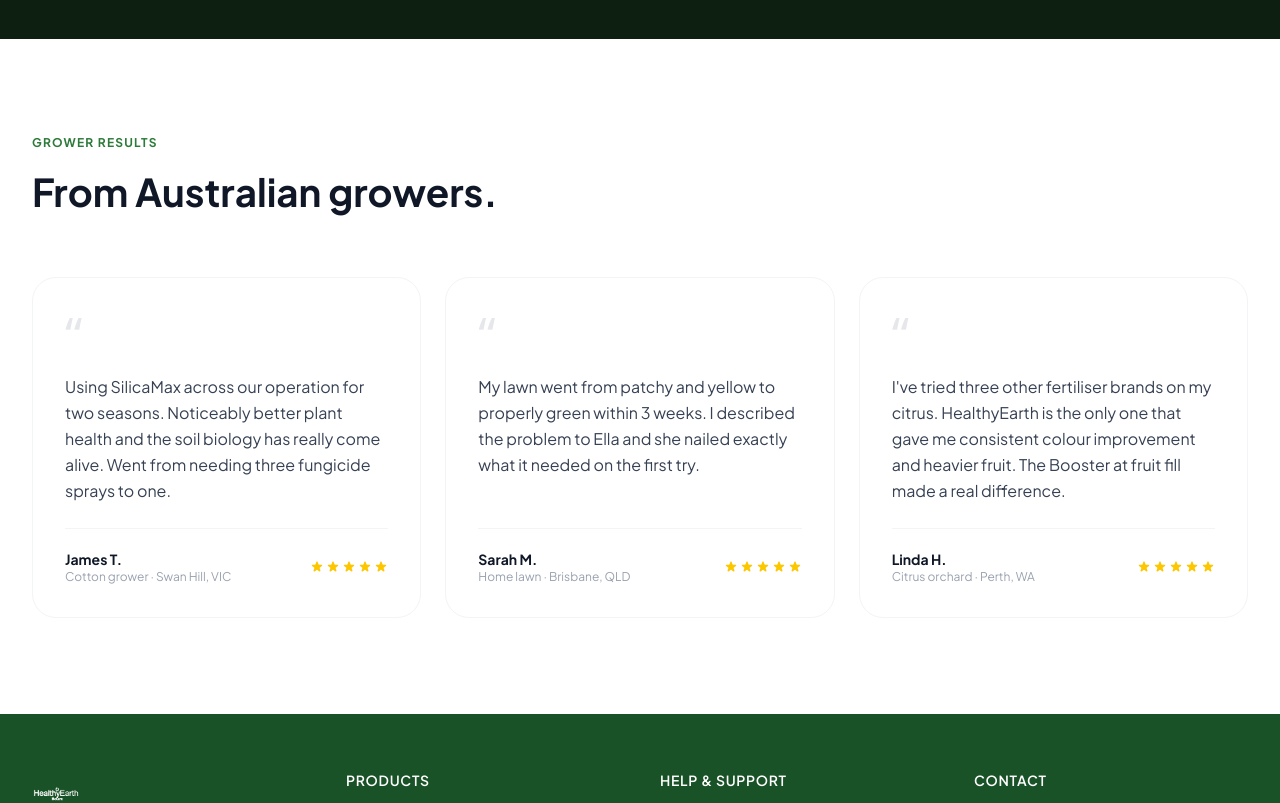
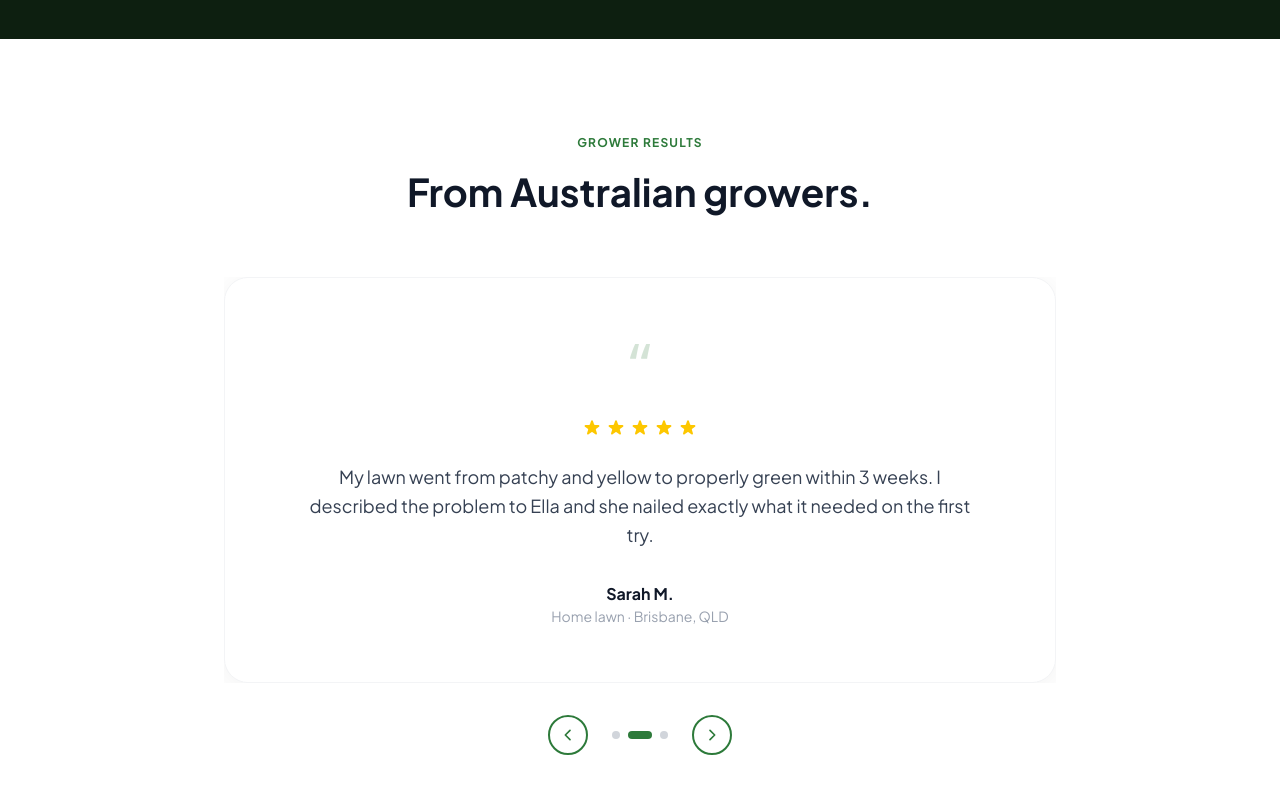
Before and after one commit to xUrbanShotsx/Healthy-Earth, a Next.js app: page / in a window 1280 px wide. Shown: the part 5380-6183 px from the top of the page. Built offline with nearby package versions, Linux system fonts and the light colour scheme.

Commit message:
Replace static testimonials grid with animated single-review slider

```diff
--- a/app/page.tsx
+++ b/app/page.tsx
@@ -5,17 +5,13 @@
 import { Icon } from "@/components/Icon";
 import HeroVideo from "@/components/HeroVideo";
 import StatsCounter from "@/components/StatsCounter";
+import TestimonialSlider from "@/components/TestimonialSlider";
 
 export const metadata: Metadata = {
   title: "Healthy Earth | Fertilisers & Plant Nutrition for Australian Gardens & Farms",
   description: "Scientifically formulated fertilisers for Australian lawns, gardens and farms. Get personalised plant nutrition advice from Ella, our AI agronomist — free, instant, and tailored to your soil.",
 };
 
-const testimonials = [
-  { name: "James T.", location: "Swan Hill, VIC", crop: "Cotton grower", text: "Using SilicaMax across our operation for two seasons. Noticeably better plant health and the soil biology has really come alive. Went from needing three fungicide sprays to one.", rating: 5 },
-  { name: "Sarah M.", location: "Brisbane, QLD", crop: "Home lawn", text: "My lawn went from patchy and yellow to properly green within 3 weeks. I described the problem to Ella and she nailed exactly what it needed on the first try.", rating: 5 },
-  { name: "Linda H.", location: "Perth, WA", crop: "Citrus orchard", text: "I've tried three other fertiliser brands on my citrus. HealthyEarth is the only one that gave me consistent colour improvement and heavier fruit. The Booster at fruit fill made a real difference.", rating: 5 },
-];
 
 export default function HomePage() {
   return (
@@ -417,35 +413,7 @@
       </section>
 
       {/* ── TESTIMONIALS ────────────────────────────────────────────────────── */}
-      <section className="py-24 bg-white">
-        <div className="max-w-7xl mx-auto px-4 sm:px-6 lg:px-8">
-          <div className="mb-14">
-            <p className="text-xs font-bold tracking-widest uppercase mb-3" style={{ color: "#2d7a3a" }}>Grower results</p>
-            <h2 className="font-bold text-gray-900" style={{ fontSize: "clamp(1.8rem, 3vw, 2.5rem)" }}>From Australian growers.</h2>
-          </div>
-          <div className="grid grid-cols-1 md:grid-cols-3 gap-6">
-            {testimonials.map((t, i) => (
-              <div key={i} className="bg-white rounded-3xl p-8 border border-gray-100 flex flex-col">
-                <div className="text-5xl font-sans text-gray-200 leading-none mb-4">&ldquo;</div>
-                <p className="text-gray-700 leading-relaxed flex-1 mb-6">{t.text}</p>
-                <div className="flex items-center justify-between pt-5 border-t border-gray-100">
-                  <div>
-                    <p className="font-bold text-gray-900 text-sm">{t.name}</p>
-                    <p className="text-gray-400 text-xs">{t.crop} · {t.location}</p>
-                  </div>
-                  <div className="flex gap-0.5">
-                    {Array.from({ length: t.rating }).map((_, j) => (
-                      <svg key={j} className="w-3.5 h-3.5 text-yellow-400" fill="currentColor" viewBox="0 0 20 20">
-                        <path d="M9.049 2.927c.3-.921 1.603-.921 1.902 0l1.07 3.292a1 1 0 00.95.69h3.462c.969 0 1.371 1.24.588 1.81l-2.8 2.034a1 1 0 00-.364 1.118l1.07 3.292c.3.921-.755 1.688-1.54 1.118l-2.8-2.034a1 1 0 00-1.175 0l-2.8 2.034c-.784.57-1.838-.197-1.539-1.118l1.07-3.292a1 1 0 00-.364-1.118L2.98 8.72c-.783-.57-.38-1.81.588-1.81h3.461a1 1 0 00.951-.69l1.07-3.292z"/>
-                      </svg>
-                    ))}
-                  </div>
-                </div>
-              </div>
-            ))}
-          </div>
-        </div>
-      </section>
+      <TestimonialSlider />
 
     </>
   );
--- /dev/null
+++ b/components/TestimonialSlider.tsx
@@ -0,0 +1,133 @@
+"use client";
+
+import { useState, useEffect, useCallback } from "react";
+
+const testimonials = [
+  { name: "James T.", location: "Swan Hill, VIC", crop: "Cotton grower", text: "Using SilicaMax across our operation for two seasons. Noticeably better plant health and the soil biology has really come alive. Went from needing three fungicide sprays to one.", rating: 5 },
+  { name: "Sarah M.", location: "Brisbane, QLD", crop: "Home lawn", text: "My lawn went from patchy and yellow to properly green within 3 weeks. I described the problem to Ella and she nailed exactly what it needed on the first try.", rating: 5 },
+  { name: "Linda H.", location: "Perth, WA", crop: "Citrus orchard", text: "I've tried three other fertiliser brands on my citrus. HealthyEarth is the only one that gave me consistent colour improvement and heavier fruit. The Booster at fruit fill made a real difference.", rating: 5 },
+];
+
+export default function TestimonialSlider() {
+  const [active, setActive] = useState(0);
+  const [animating, setAnimating] = useState(false);
+  const [direction, setDirection] = useState<"left" | "right">("left");
+
+  const goTo = useCallback((index: number, dir: "left" | "right") => {
+    if (animating) return;
+    setDirection(dir);
+    setAnimating(true);
+    setTimeout(() => {
+      setActive(index);
+      setAnimating(false);
+    }, 380);
+  }, [animating]);
+
+  const next = useCallback(() => {
+    goTo((active + 1) % testimonials.length, "left");
+  }, [active, goTo]);
+
+  const prev = useCallback(() => {
+    goTo((active - 1 + testimonials.length) % testimonials.length, "right");
+  }, [active, goTo]);
+
+  // Auto-advance every 5s
+  useEffect(() => {
+    const id = setInterval(next, 5000);
+    return () => clearInterval(id);
+  }, [next]);
+
+  const t = testimonials[active];
+
+  return (
+    <section className="py-24 bg-white">
+      <div className="max-w-4xl mx-auto px-4 sm:px-6 lg:px-8">
+        {/* Header */}
+        <div className="text-center mb-14">
+          <p className="text-xs font-bold tracking-widest uppercase mb-3" style={{ color: "#2d7a3a" }}>Grower results</p>
+          <h2 className="font-bold text-gray-900" style={{ fontSize: "clamp(1.8rem, 3vw, 2.5rem)" }}>From Australian growers.</h2>
+        </div>
+
+        {/* Slide */}
+        <div className="relative overflow-hidden">
+          <div
+            className="bg-white rounded-3xl p-10 md:p-14 border border-gray-100 flex flex-col items-center text-center transition-all"
+            style={{
+              boxShadow: "0 4px 32px rgba(0,0,0,0.06)",
+              opacity: animating ? 0 : 1,
+              transform: animating
+                ? `translateX(${direction === "left" ? "-40px" : "40px"})`
+                : "translateX(0)",
+              transition: "opacity 0.38s ease, transform 0.38s ease",
+            }}
+          >
+            {/* Quote mark */}
+            <div className="text-6xl font-sans leading-none mb-6" style={{ color: "#2d7a3a", opacity: 0.2 }}>&ldquo;</div>
+
+            {/* Stars */}
+            <div className="flex gap-1 mb-6">
+              {Array.from({ length: t.rating }).map((_, j) => (
+                <svg key={j} className="w-5 h-5 text-yellow-400" fill="currentColor" viewBox="0 0 20 20">
+                  <path d="M9.049 2.927c.3-.921 1.603-.921 1.902 0l1.07 3.292a1 1 0 00.95.69h3.462c.969 0 1.371 1.24.588 1.81l-2.8 2.034a1 1 0 00-.364 1.118l1.07 3.292c.3.921-.755 1.688-1.54 1.118l-2.8-2.034a1 1 0 00-1.175 0l-2.8 2.034c-.784.57-1.838-.197-1.539-1.118l1.07-3.292a1 1 0 00-.364-1.118L2.98 8.72c-.783-.57-.38-1.81.588-1.81h3.461a1 1 0 00.951-.69l1.07-3.292z"/>
+                </svg>
+              ))}
+            </div>
+
+            {/* Text */}
+            <p className="text-gray-700 text-lg leading-relaxed mb-8 max-w-2xl">{t.text}</p>
+
+            {/* Author */}
+            <div>
+              <p className="font-bold text-gray-900">{t.name}</p>
+              <p className="text-gray-400 text-sm">{t.crop} · {t.location}</p>
+            </div>
+          </div>
+        </div>
+
+        {/* Controls */}
+        <div className="flex items-center justify-center gap-6 mt-8">
+          {/* Prev */}
+          <button
+            onClick={prev}
+            className="w-10 h-10 rounded-full border-2 flex items-center justify-center transition-all hover:bg-green-50"
+            style={{ borderColor: "#2d7a3a", color: "#2d7a3a" }}
+            aria-label="Previous review"
+          >
+            <svg className="w-4 h-4" fill="none" stroke="currentColor" viewBox="0 0 24 24">
+              <path strokeLinecap="round" strokeLinejoin="round" strokeWidth={2.5} d="M15 19l-7-7 7-7" />
+            </svg>
+          </button>
+
+          {/* Dots */}
+          <div className="flex gap-2">
+            {testimonials.map((_, i) => (
+              <button
+                key={i}
+                onClick={() => goTo(i, i > active ? "left" : "right")}
+                className="rounded-full transition-all duration-300"
+                style={{
+                  width: i === active ? 24 : 8,
+                  height: 8,
+                  background: i === active ? "#2d7a3a" : "#d1d5db",
+                }}
+                aria-label={`Go to review ${i + 1}`}
+              />
+            ))}
+          </div>
+
+          {/* Next */}
+          <button
+            onClick={next}
+            className="w-10 h-10 rounded-full border-2 flex items-center justify-center transition-all hover:bg-green-50"
+            style={{ borderColor: "#2d7a3a", color: "#2d7a3a" }}
+            aria-label="Next review"
+          >
+            <svg className="w-4 h-4" fill="none" stroke="currentColor" viewBox="0 0 24 24">
+              <path strokeLinecap="round" strokeLinejoin="round" strokeWidth={2.5} d="M9 5l7 7-7 7" />
+            </svg>
+          </button>
+        </div>
+      </div>
+    </section>
+  );
+}
```
